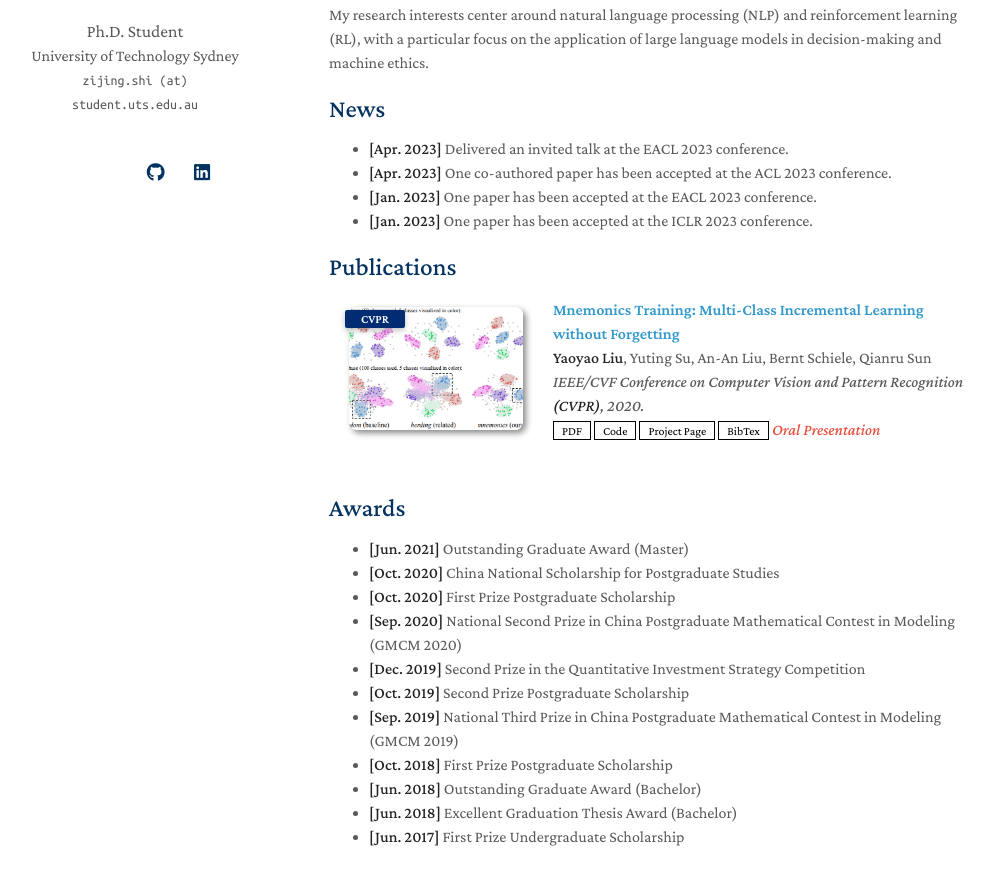
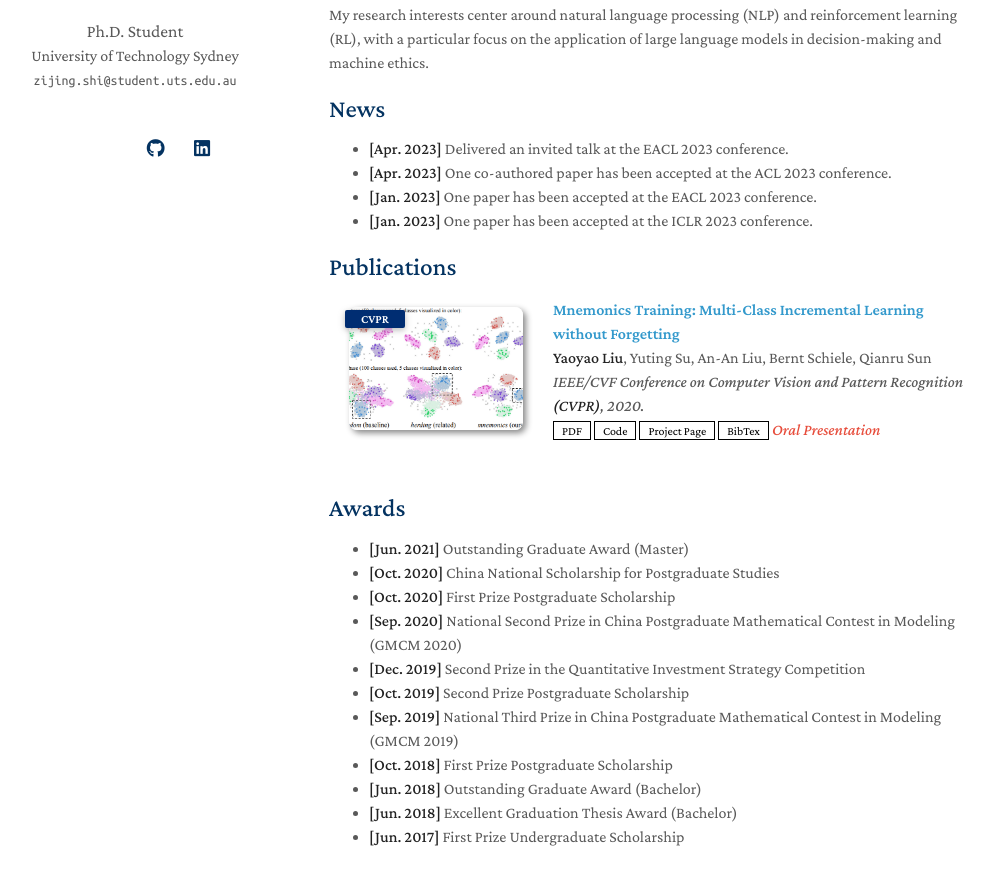
Before and after one commit to winni18/winni18.github.io, a Jekyll site: the page built from index.md, in a window 1280 px wide and 1165 px high. Shown: the part 222-1107 px from the top of the window, without its empty margins (141-1135 px from the left). Built offline with Jekyll 4.4.1, drawn with Linux system fonts in a browser that asks for light colours; nearby versions of some CDN libraries; a style sheet for code colours, icons or effects is not loaded; our own code applies the rules of GitHub Pages for plain Markdown files.

```diff
--- a/_config.yml
+++ b/_config.yml
@@ -2,7 +2,7 @@
 title: Zijing Shi
 position: Ph.D. Student
 affiliation: University of Technology Sydney
-email: zijing.shi (at) student.uts.edu.au
+email: zijing.shi@student.uts.edu.au
 
 # Search Engine Optimization (SEO)
 # The following information is used to improve the website traffic from search engines, e.g., Google.
```
